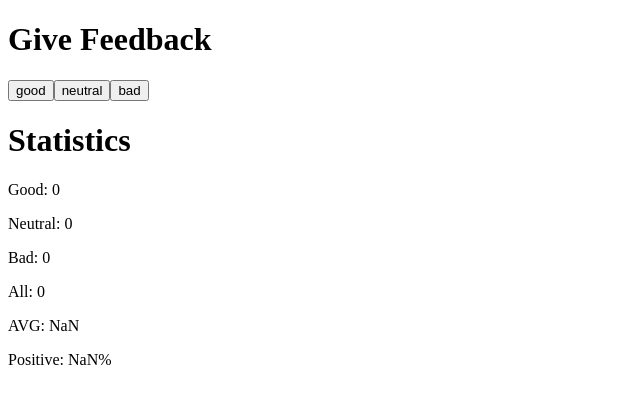
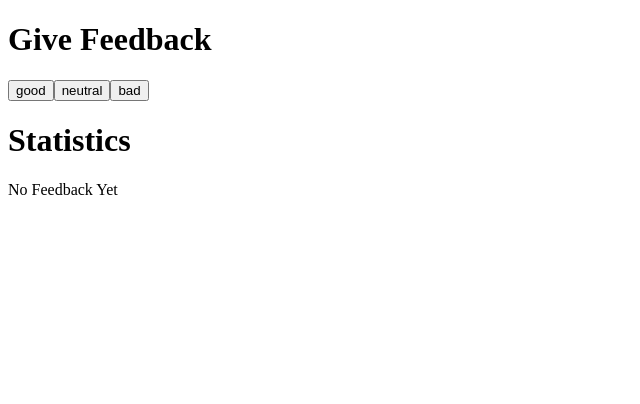
Before and after one commit to akerS4I/helsinki-fullstack-submissions, a React (Vite) app in the folder part1/unicafe/: page / in a window 1280 px wide. Shown: the top 404 px of the page, without its empty margins (0-640 px from the left). Built offline with nearby package versions, Linux system fonts and the light colour scheme.

Commit message:
part1: task 1.9 submit

```diff
--- a/part1/unicafe/src/App.jsx
+++ b/part1/unicafe/src/App.jsx
@@ -1,15 +1,21 @@
 import { useState } from "react";
 
-const Statistics = ({ good, neutral, bad }) => (
+const Statistics = ({ good, neutral, bad }) => {
+  const all = good + neutral + bad;
+  if (all === 0) {
+    return <p>No Feedback Yet</p>;
+  }
+  return (
     <>
       <p>Good: {good}</p>
       <p>Neutral: {neutral}</p>
       <p>Bad: {bad}</p>
-    <p>All: {good + neutral + bad}</p>
-    <p>AVG: {(good - bad) / (good + neutral + bad)}</p>
-    <p>Positive: {(good / (good + neutral + bad)) * 100}%</p>
+      <p>All: {all}</p>
+      <p>AVG: {(good - bad) / all}</p>
+      <p>Positive: {(good / all) * 100}%</p>
     </>
   );
+};
 
 const App = () => {
   const [good, setGood] = useState(0);
```
Lines whose indentation alone changed are shown as unchanged.
